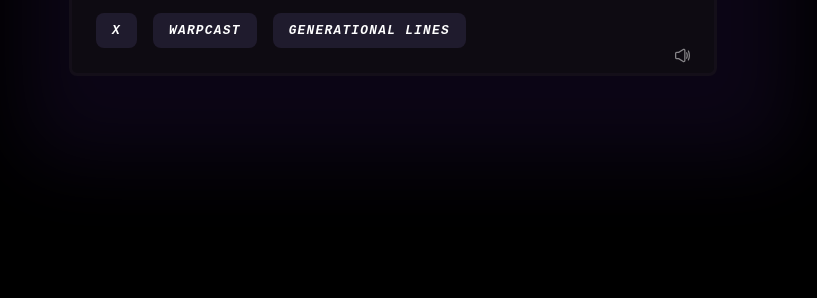
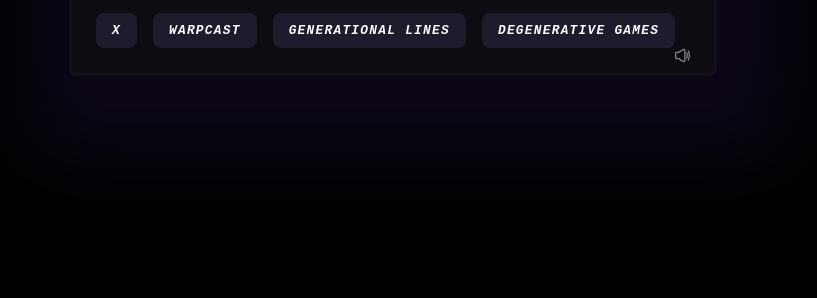
Before and after one commit to makingmemark/ens-scapes, a plain HTML site: page index.html in a window 1280 px wide. Shown: the part 502-800 px from the top of the page, without its empty margins (247-1064 px from the left). Drawn offline with Linux system fonts and the light colour scheme; a web font is replaced by a local one.

Commit message:
DGs added

```diff
--- a/index.html
+++ b/index.html
@@ -46,6 +46,9 @@
                 <li>
                     <a href="https://opensea.io/collection/genl/overview" target="_blank">Generational Lines</a>
                 </li>
+                <li>
+                    <a href="https://opensea.io/collection/degenerativegames" target="_blank">Degenerative Games</a>
+                </li>
                 <!-- <li>
                     <a href="https://github.com/makingmemark" target="_blank">Github</a>
                 </li> -->
```
